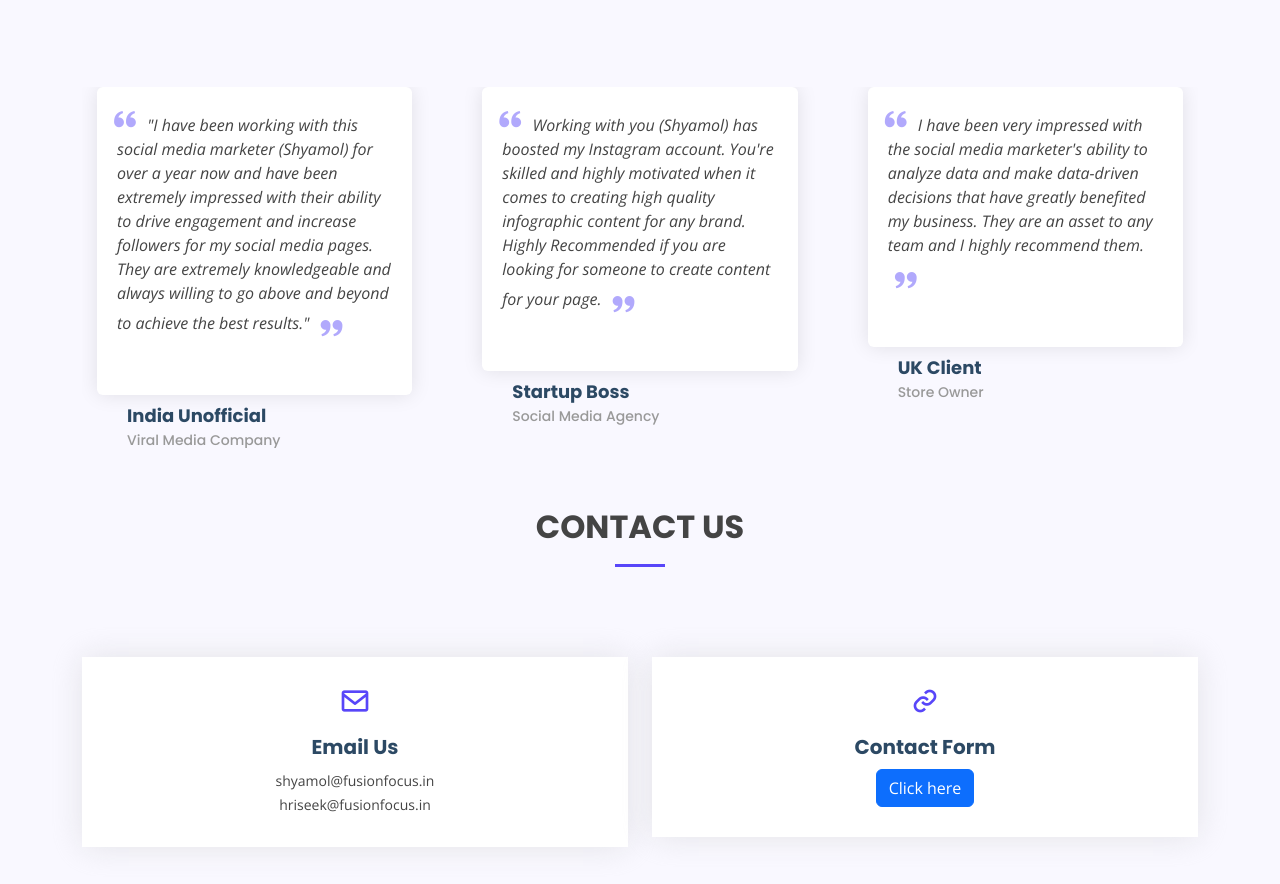
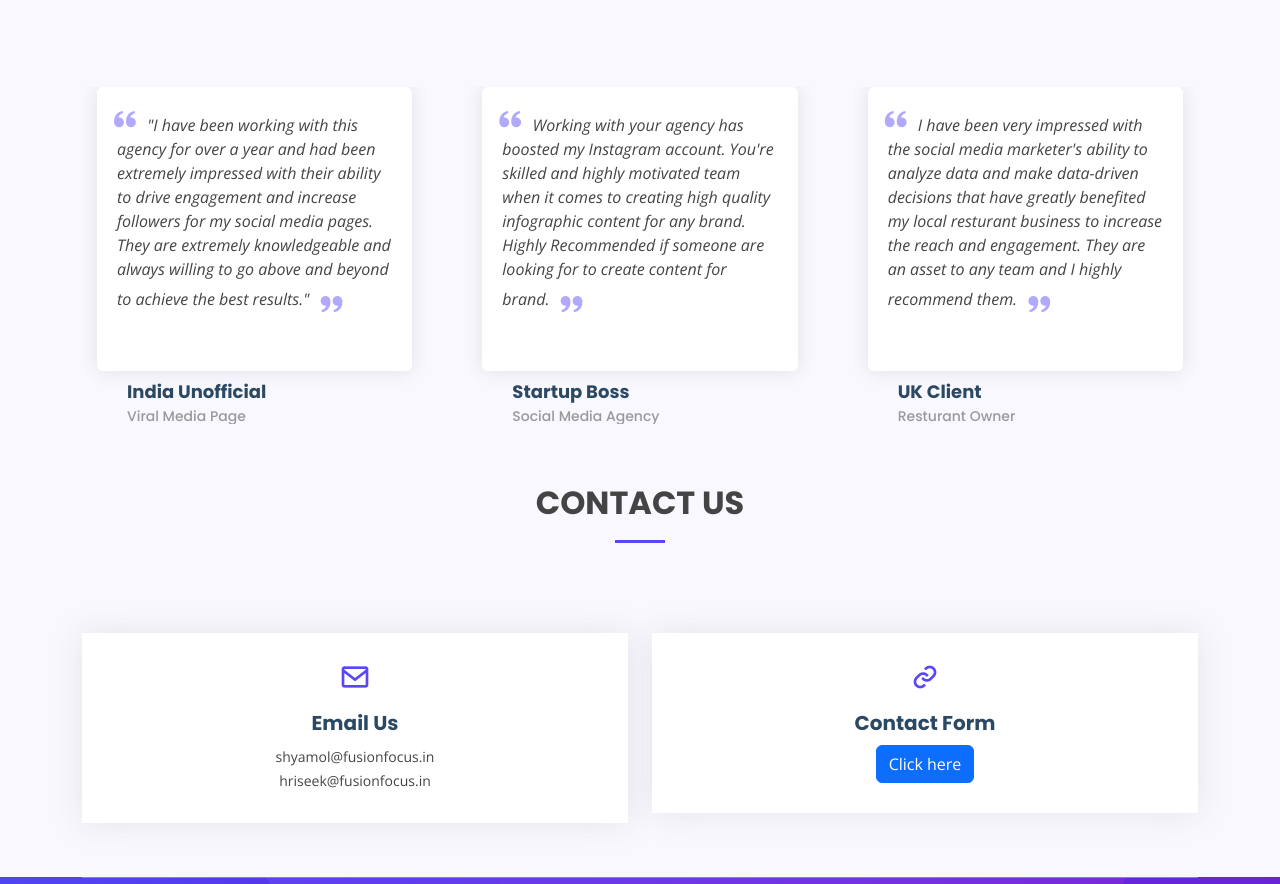
Before and after one commit to fsnfocus/fsnfocus, a plain HTML site: page index.html in a window 1280 px wide. Shown: the part 4037-4921 px from the top of the page. Drawn offline with nearby package versions, Linux system fonts and the light colour scheme; animation ran at ten frames a second.

Commit message:
Update index.html

```diff
--- a/index.html
+++ b/index.html
@@ -329,9 +329,8 @@
               <div class="testimonial-item">
                 <p>
                   <i class="bx bxs-quote-alt-left quote-icon-left"></i>
-                  "I have been working with this social
-                  media marketer (Shyamol) for over a year now
-                  and have been extremely impressed
+                  "I have been working with this agency for over a year
+                  and had been extremely impressed
                   with their ability to drive engagement
                   and increase followers for my social
                   media pages. They are extremely
@@ -341,7 +340,7 @@
                   <i class="bx bxs-quote-alt-right quote-icon-right"></i>
                 </p>
                 <h3>India Unofficial</h3>
-                <h4>Viral Media Company</h4>
+                <h4>Viral Media Page</h4>
               </div>
             </div><!-- End testimonial item -->
 
@@ -349,7 +348,7 @@
               <div class="testimonial-item">
                 <p>
                   <i class="bx bxs-quote-alt-left quote-icon-left"></i>
-                  Working with you (Shyamol) has boosted my Instagram account. You're skilled and highly motivated when it comes to creating high quality infographic content for any brand. Highly Recommended if you are looking for someone to create content for your page.
+                  Working with your agency has boosted my Instagram account. You're skilled and highly motivated team when it comes to creating high quality infographic content for any brand. Highly Recommended if someone are looking for to create content for brand.
                   <i class="bx bxs-quote-alt-right quote-icon-right"></i>
                 </p>
                 <h3>Startup Boss</h3>
@@ -365,12 +364,12 @@
 social media marketer's ability to
 analyze data and make data-driven
 decisions that have greatly benefited
-my business. They are an asset to any
+my local resturant business to increase the reach and engagement. They are an asset to any
 team and I highly recommend them.
                   <i class="bx bxs-quote-alt-right quote-icon-right"></i>
                 </p>
                 <h3>UK Client</h3>
-                <h4>Store Owner</h4>
+                <h4>Resturant Owner</h4>
               </div>
             </div><!-- End testimonial item -->
 
```
